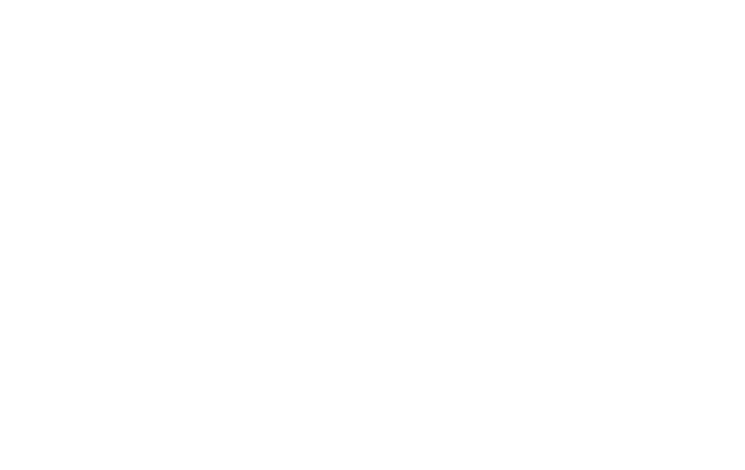
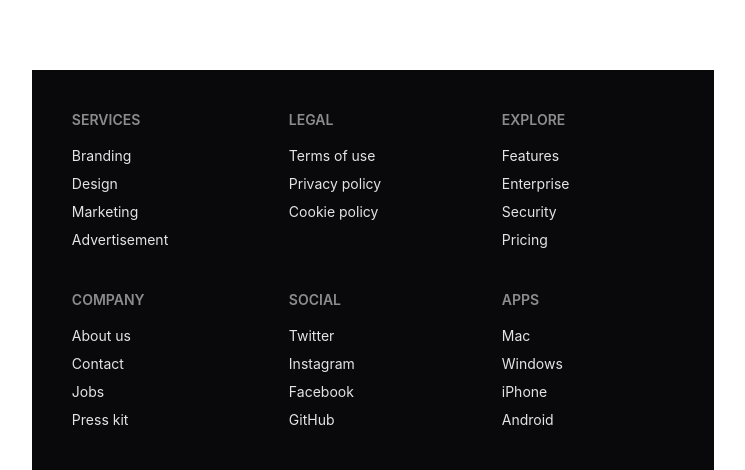
Before and after one commit to nichoherjunaaa/film-id-client, a React (Vite) app: page / in a window 1280 px wide. Shown: the part 810-1280 px from the top of the page, without its empty margins (267-1012 px from the left). Before the commit the page ends 880 px from the top, so only its background shows below. Built offline with nearby package versions, Linux system fonts and the light colour scheme; no server answers.

Commit message:
add footer

```diff
--- /dev/null
+++ b/src/components/Footer.jsx
@@ -0,0 +1,53 @@
+import React from 'react'
+
+const Footer = () => {
+    return (
+        <>
+            <footer className="footer sm:footer-horizontal bg-neutral text-neutral-content grid-rows-2 p-10">
+                <nav>
+                    <h6 className="footer-title">Services</h6>
+                    <a className="link link-hover">Branding</a>
+                    <a className="link link-hover">Design</a>
+                    <a className="link link-hover">Marketing</a>
+                    <a className="link link-hover">Advertisement</a>
+                </nav>
+                <nav>
+                    <h6 className="footer-title">Company</h6>
+                    <a className="link link-hover">About us</a>
+                    <a className="link link-hover">Contact</a>
+                    <a className="link link-hover">Jobs</a>
+                    <a className="link link-hover">Press kit</a>
+                </nav>
+                <nav>
+                    <h6 className="footer-title">Legal</h6>
+                    <a className="link link-hover">Terms of use</a>
+                    <a className="link link-hover">Privacy policy</a>
+                    <a className="link link-hover">Cookie policy</a>
+                </nav>
+                <nav>
+                    <h6 className="footer-title">Social</h6>
+                    <a className="link link-hover">Twitter</a>
+                    <a className="link link-hover">Instagram</a>
+                    <a className="link link-hover">Facebook</a>
+                    <a className="link link-hover">GitHub</a>
+                </nav>
+                <nav>
+                    <h6 className="footer-title">Explore</h6>
+                    <a className="link link-hover">Features</a>
+                    <a className="link link-hover">Enterprise</a>
+                    <a className="link link-hover">Security</a>
+                    <a className="link link-hover">Pricing</a>
+                </nav>
+                <nav>
+                    <h6 className="footer-title">Apps</h6>
+                    <a className="link link-hover">Mac</a>
+                    <a className="link link-hover">Windows</a>
+                    <a className="link link-hover">iPhone</a>
+                    <a className="link link-hover">Android</a>
+                </nav>
+            </footer>
+        </>
+    )
+}
+
+export default Footer
--- /dev/null
+++ b/src/components/Pagination.jsx
@@ -0,0 +1,50 @@
+import React from 'react';
+
+const Pagination = ({ currentPage, totalPages, onPageChange }) => {
+    const generatePagination = () => {
+        const pages = [];
+
+        if (totalPages <= 10) {
+            for (let i = 1; i <= totalPages; i++) {
+                pages.push(i);
+            }
+        } else {
+            pages.push(1);
+            if (currentPage > 3) pages.push('...');
+
+            const start = Math.max(2, currentPage - 1);
+            const end = Math.min(totalPages - 1, currentPage + 1);
+
+            for (let i = start; i <= end; i++) {
+                pages.push(i);
+            }
+
+            if (currentPage < totalPages - 2) pages.push('...');
+            pages.push(totalPages);
+        }
+
+        return pages;
+    };
+
+    return (
+        <div className="flex justify-center mt-10 flex-wrap gap-2">
+            {generatePagination().map((page, index) =>
+                page === '...' ? (
+                    <span key={index} className="btn btn-sm btn-disabled">
+                        ...
+                    </span>
+                ) : (
+                    <button
+                        key={page}
+                        onClick={() => onPageChange(page)}
+                        className={`btn btn-sm join-item ${currentPage === page ? 'btn-active' : ''}`}
+                    >
+                        {page}
+                    </button>
+                )
+            )}
+        </div>
+    );
+};
+
+export default Pagination;
--- a/src/layout/PublicLayout.jsx
+++ b/src/layout/PublicLayout.jsx
@@ -1,15 +1,17 @@
 import React from 'react'
 import { Outlet } from 'react-router-dom'
 import Navbar from '../components/Navbar'
+import Footer from '../components/Footer'
 const PublicLayout = () => {
     return (
         <>
-        <Navbar/>
-        <main>
-            <div className="w-full min-h-screen flex justify-center items-center p-4 max-w-7xl">
-                <Outlet />
-            </div>
-        </main>
+            <Navbar />
+            <main>
+                <div className="w-full min-h-screen flex justify-center items-center p-4 max-w-7xl">
+                    <Outlet />
+                </div>
+            </main>
+            <Footer />
         </>
     )
 }
--- a/src/pages/MoviesPage.jsx
+++ b/src/pages/MoviesPage.jsx
@@ -1,6 +1,7 @@
 import React, { useState, useEffect } from 'react';
 import { getMovie } from '../api/api.js';
 import Card from '../components/Card.jsx';
+import Pagination from '../components/Pagination.jsx';
 
 const MoviesPage = () => {
     const [movies, setMovies] = useState([]);
@@ -28,31 +29,6 @@
         fetchMovie();
     }, [pagination]);
 
-    const generatePagination = () => {
-        const pages = [];
-
-        if (totalPages <= 10) {
-            for (let i = 1; i <= totalPages; i++) {
-                pages.push(i);
-            }
-        } else {
-            pages.push(1);
-            if (pagination > 3) pages.push('...');
-
-            const start = Math.max(2, pagination - 1);
-            const end = Math.min(totalPages - 1, pagination + 1);
-
-            for (let i = start; i <= end; i++) {
-                pages.push(i);
-            }
-
-            if (pagination < totalPages - 2) pages.push('...');
-            pages.push(totalPages);
-        }
-
-        return pages;
-    };
-
     return (
         <div className="px-4 py-6">
             {loading ? (
@@ -64,24 +40,12 @@
                         <Card movies={movies} />
                     </div>
 
-                    {/* Smart Pagination */}
-                    <div className="flex justify-center mt-10 flex-wrap gap-2">
-                        {generatePagination().map((page, index) =>
-                            page === '...' ? (
-                                <span key={index} className="btn btn-sm btn-disabled">
-                                    ...
-                                </span>
-                            ) : (
-                                <button
-                                    key={page}
-                                    onClick={() => setPagination(page)}
-                                    className={`btn btn-sm join-item ${pagination === page ? 'btn-active' : ''}`}
-                                >
-                                    {page}
-                                </button>
-                            )
-                        )}
-                    </div>
+                    {/* Pagination */}
+                    <Pagination
+                        currentPage={pagination}
+                        totalPages={totalPages}
+                        onPageChange={(page) => setPagination(page)}
+                    />
                 </>
             ) : (
                 <div className="text-center mt-10">
```
